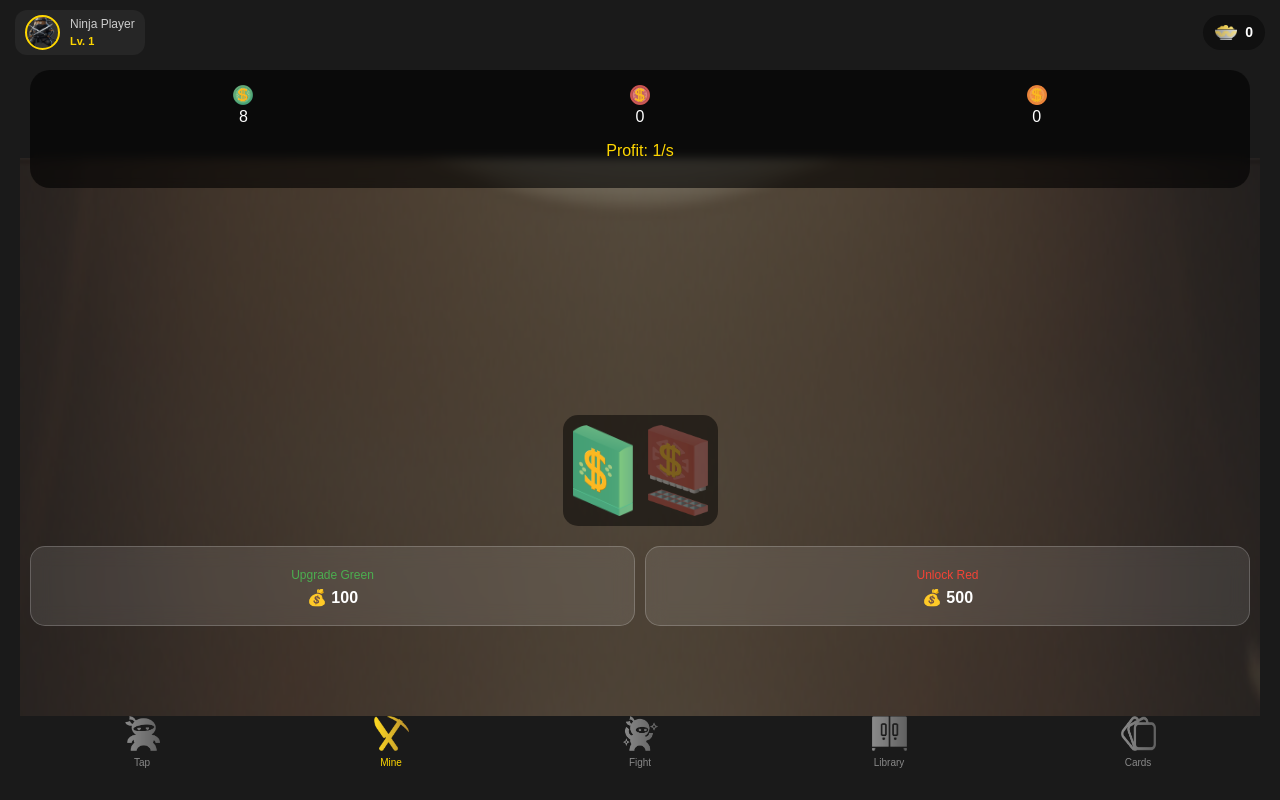
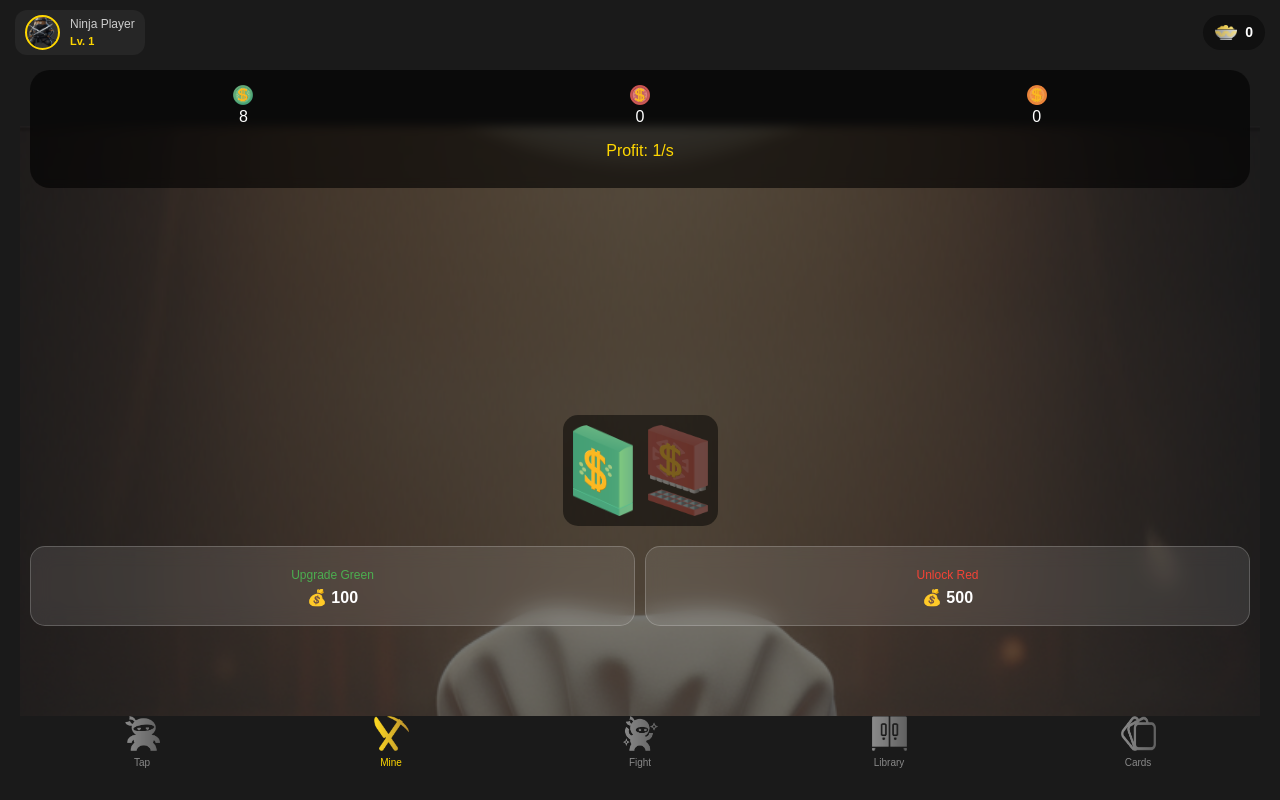
Before and after one commit to sizix21/ninja-gold-game, a Next.js app: page / in a window 1280 px wide. Both pictures are taken after a click on the button "Mine". Built offline with nearby package versions, Linux system fonts and the light colour scheme.

Commit message:
Add files via upload

```diff
--- a/app/page.tsx
+++ b/app/page.tsx
@@ -168,10 +168,10 @@ export default function Home() {
             {/* ۱. تصویر ربات به عنوان بک‌گراند بزرگ */}
             <div style={{
               position: "absolute",
-              top: "15%",
+              top: "10%",
               left: "50%",
               transform: "translateX(-50%)",
-              width: "120%", // بزرگتر از عرض صفحه برای جلوه بیشتر
+              width: "100%", // بزرگتر از عرض صفحه برای جلوه بیشتر
               opacity: 0.4,   // کمی کمرنگ که نوشته‌ها خوانا باشند
               zIndex: 0,      // رفتن به پشت همه المان‌ها
               pointerEvents: "none"
```
